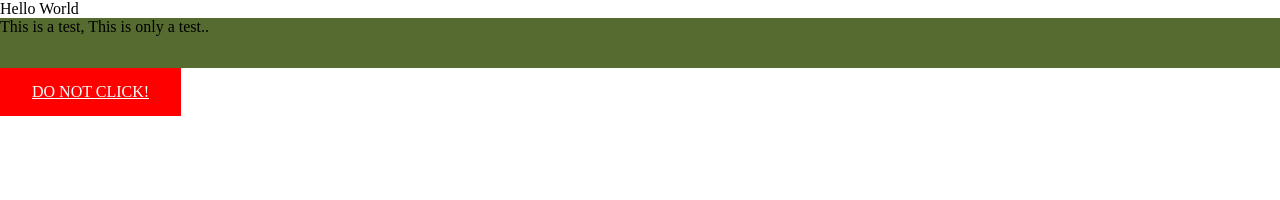
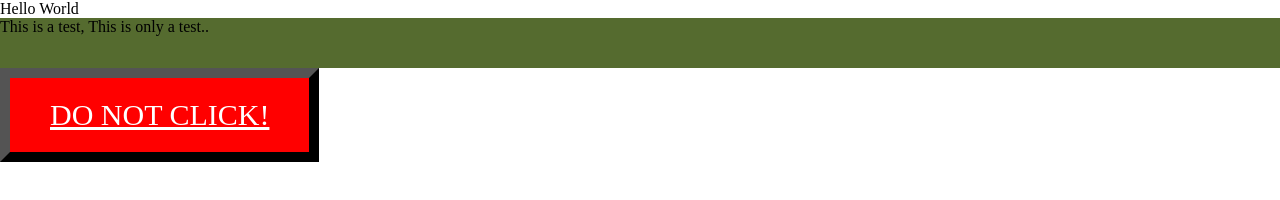
Before and after one commit to rjbeshel/test1, a plain HTML site: page index.html in a window 1280 px wide. Drawn offline with Linux system fonts and the light colour scheme.

Commit message:
button update

```diff
--- a/style.css
+++ b/style.css
@@ -17,11 +17,12 @@ img, picture, svg, video{
     max-width: 100%;
 }
 .test {height:50px; background-color: darkolivegreen;}
-.button1 {border: none;
-  background-color: red;
+.button1 {background-color: red;
   color: white;
-  padding: 15px 32px;
+  padding:20px 40px;
   text-align: center;
   text-decoration:underline;
-  font-size: 16px;
-  cursor:grab;}
+  font-size: 30px;
+  cursor:grab;
+border-color: black;
+border-width: 10px;}
```
